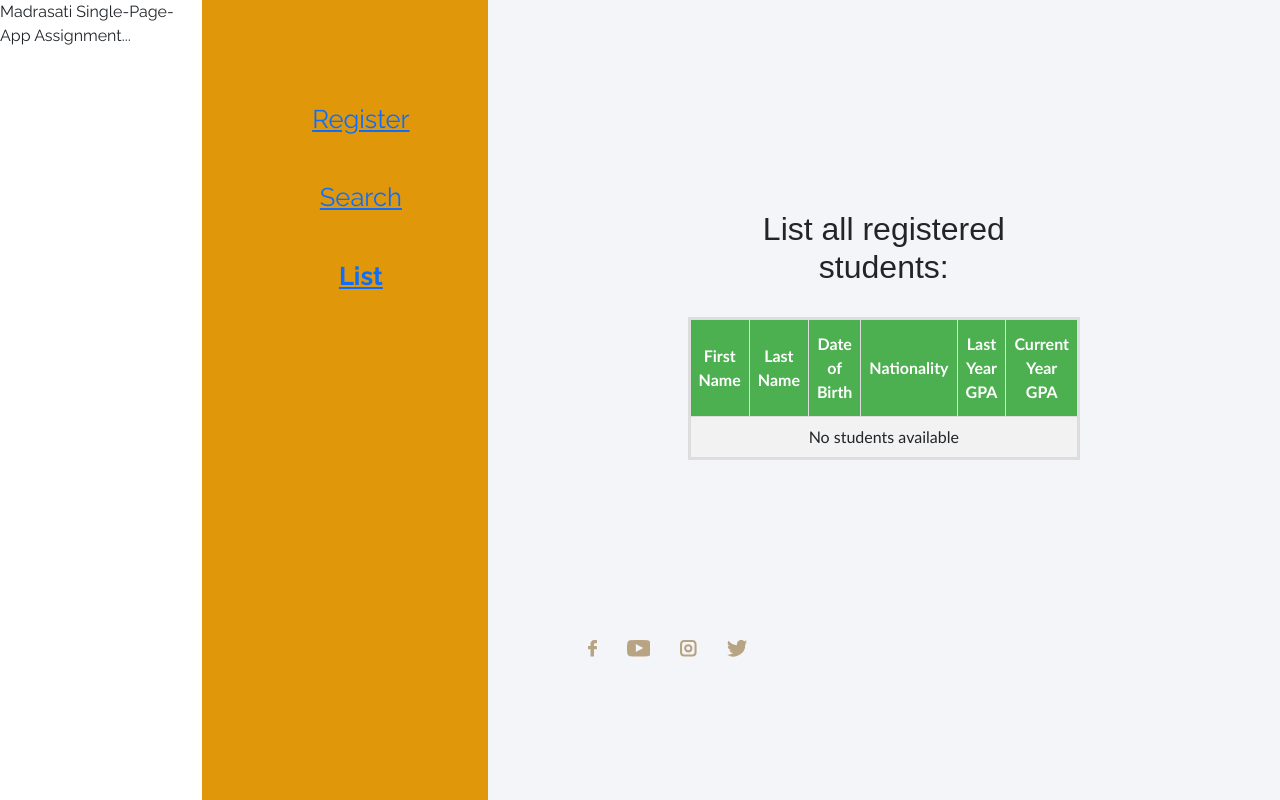
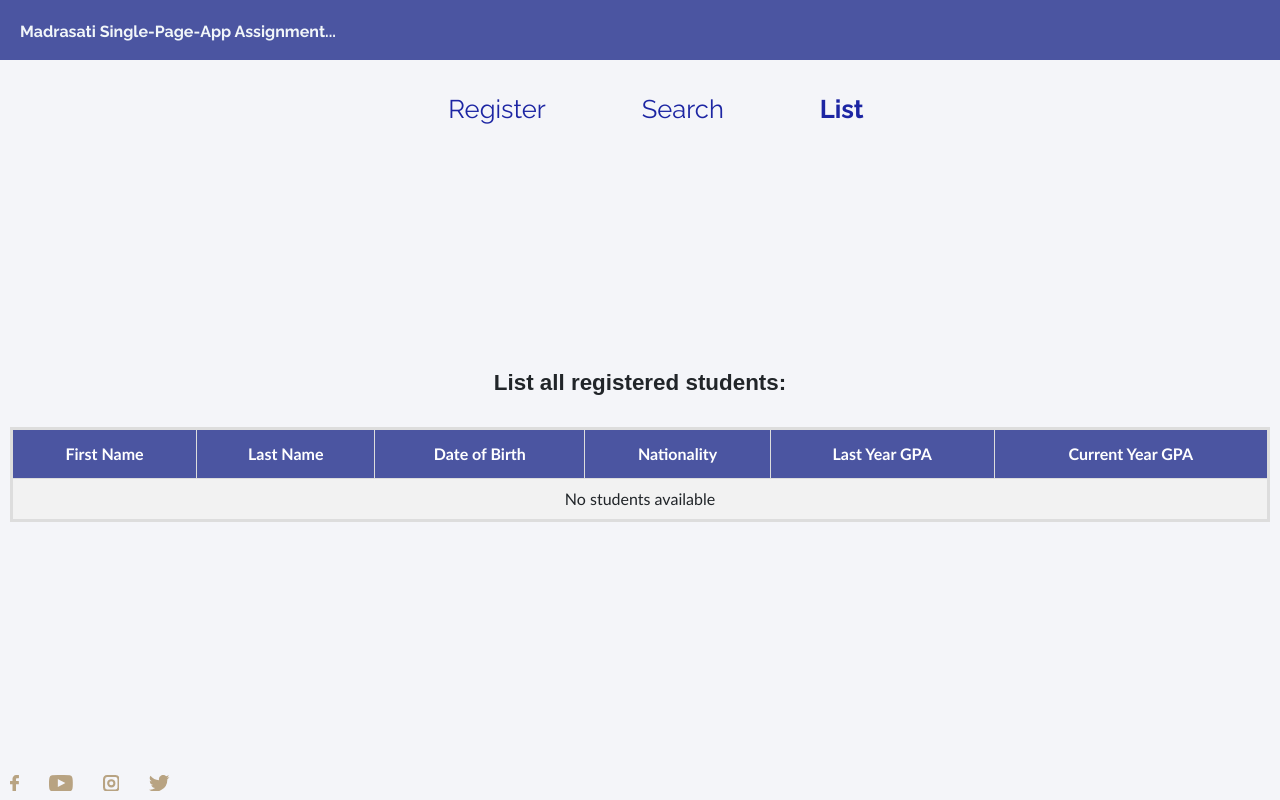
Before and after one commit to salouri/madrasati_initiative_reactjs, a React (Create React App) app: page /list in a window 1280 px wide. Built offline with nearby package versions, Linux system fonts and the light colour scheme.

Commit message:
many modifications on styles that could change later too

```diff
--- a/src/App.css
+++ b/src/App.css
@@ -15,46 +15,72 @@ body {
   font-family: 'Raleway';
 }
 .App {
-  display: flex;
-  width: 100vw;
+  position: relative;
+  display: block !important;
+  /* width: 100vw; */
   min-height: 100vh;
+  width: 100%;
+  text-align: center;
+  background-color: #f4f5f9;
 }
-/* .condiv class is for the right side content container*/
+
 .condiv {
-  padding: 100px;
+  padding: 10px;
+  left: 0;
+  margin: 170px auto 20px;
   background-color: #f4f5f9;
-  flex: var(--condiv-flex);
+  position: absolute;
+  display: inline-block;
+  width: 100%;
 }
 
 nav {
-  padding: 60px 30px 0px 30px;
-  flex: var(--sidebar-flex);
-  background: #e1970a;
-  /* background: linear-gradient(
-    180deg,
-    rgba(238, 103, 143, 1) 50%,
-    rgba(132, 124, 252, 1) 80%
-  ); */
+  padding: 30px 0px 30px 0px;
+  /* flex: var(--sidebar-flex); */
+  background: #f4f5f9;
+  position: absolute;
+  top: 0px;
+  width: 100%;
+  top: 60px;
 }
 nav ul {
   font-size: var(--fontsize-nav);
   text-align: center;
   list-style-type: none;
+  list-style: none;
   text-decoration: none;
-  color: white !important;
+  color: rgb(28, 37, 163) !important;
 }
 nav ul li {
   margin: 40px;
+  display: inline;
+}
+
+header {
+  text-align: left;
+  width: 100%;
+  color: #f1f6f9;
+  background: #4b55a1;
+  padding: 20px;
+  font-weight: 700;
+  position: absolute;
+  top: 0px;
+  height: 60px;
 }
 
 nav li > .active {
   font-weight: bold;
 }
+.table {
+  display: table; /* Allow the centering to work */
+  margin: 0 auto;
+}
 
 .social {
-  margin-top: 20px;
-  display: flex;
-  bottom: 60px;
+  position: fixed;
+  bottom: 0;
+  width: 100%;
+  text-align: left;
 }
 .social i {
   padding-right: 30px;
@@ -109,17 +135,26 @@ nav li > .active {
   padding-top: 12px;
   padding-bottom: 12px;
   text-align: center;
-  background-color: #4caf50;
+  background-color: #4b55a1;
   color: white;
 }
 
+a {
+  text-decoration: none;
+  color: inherit;
+}
+
+h2 {
+  font-size: 1.4em;
+  font-weight: 700;
+}
+
+h2 span {
+  font-weight: 400;
+}
+
 p {
-  font-size: var(--fontsize-p);
+  font-weight: 300;
+  margin: 20px 0;
+  line-height: 1.3em;
 }
-h1,
-h2,
-h3,
-h4,
-p {
-  margin: 10px;
-}
```
